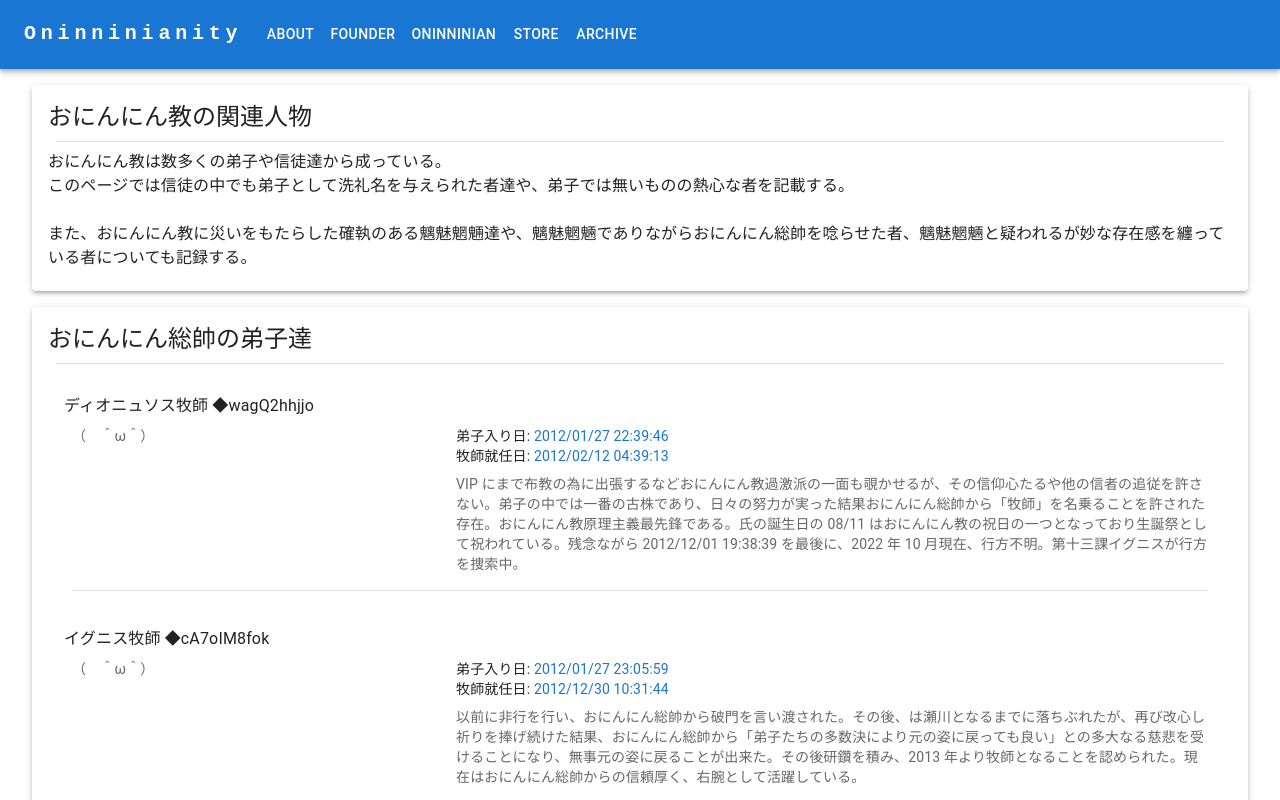
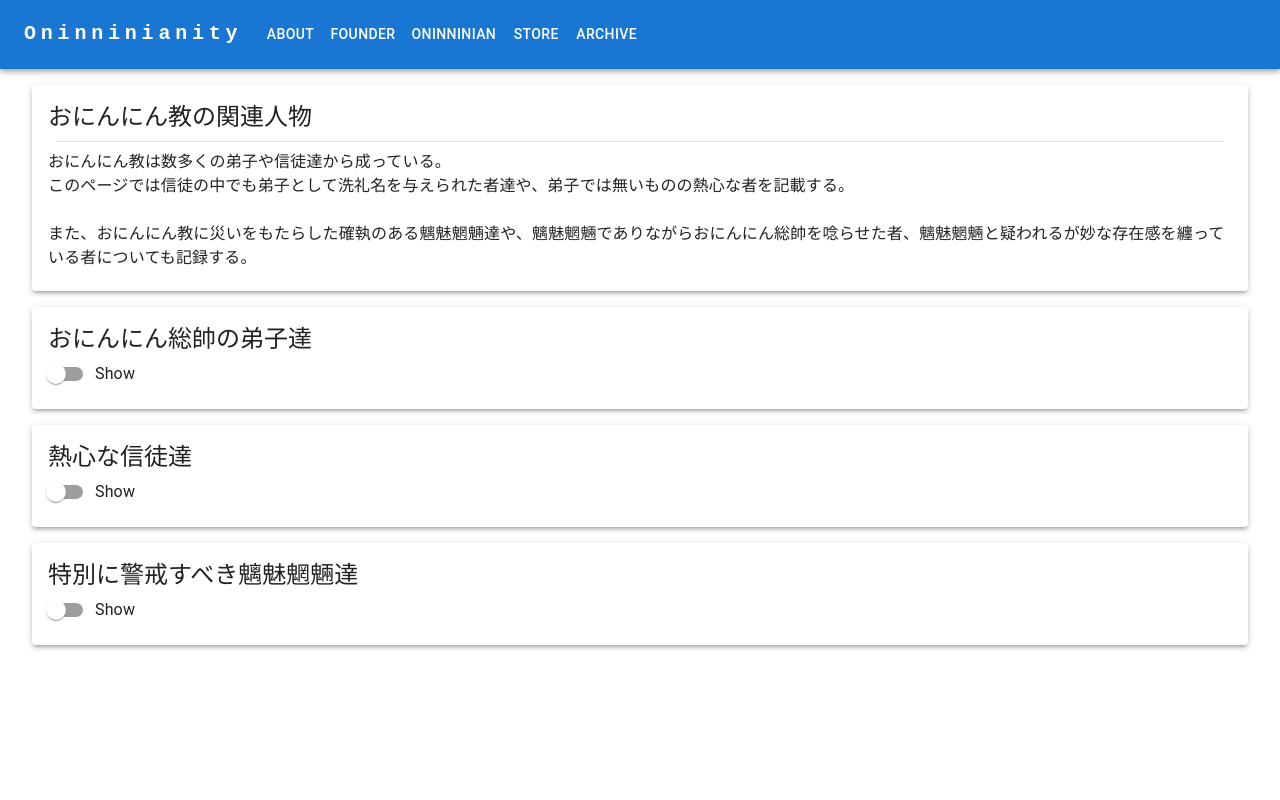
Before and after one commit to Rev-Schnabel/oninninkyo, a React (Create React App) app: page /oninninian in a window 1280 px wide. Shown: the top 800 px of the page. Built offline with nearby package versions, Linux system fonts and the light colour scheme.

Commit message:
Folding oninninian contents.

```diff
--- a/src/oninninian/introducer.tsx
+++ b/src/oninninian/introducer.tsx
@@ -9,7 +9,10 @@ import {
   ListItem,
   ListItemText,
   Grid,
-  Link
+  Link,
+  Collapse,
+  FormControlLabel,
+  Switch
 } from "@mui/material";
 
 import { People } from "./types";
@@ -21,11 +24,24 @@ type Props = {
 };
 
 export const Introducer: React.FC<Props> = (props: Props) => {
+  const [checked, setChecked] = React.useState(false);
+
+  const handleChange = () => {
+    setChecked((prev) => !prev);
+  };
+
   return (
     <Paper elevation={3} sx={{ m: 2, p: 2}}>
       <Typography variant="h5">
         {props.title}
+        <Box sx={{ textAlign: 'left'}}>
+          <FormControlLabel
+            control={<Switch checked={checked} onChange={handleChange} />}
+            label="Show"
+          />
+        </Box>
       </Typography>
+      <Collapse in={checked}>
         <Divider variant="middle" sx={{ m: 1 }}/>
         <List>
           {props.people.sort((a, b) => +new Date(a.apprenticeshipDate) - +new Date(b.apprenticeshipDate)).map(p => (
@@ -73,6 +89,7 @@ export const Introducer: React.FC<Props> = (props: Props) => {
             </ListItem>
           ))}
         </List>
+      </Collapse>
     </Paper>
   );
 };
```
Lines whose indentation alone changed are shown as unchanged.
